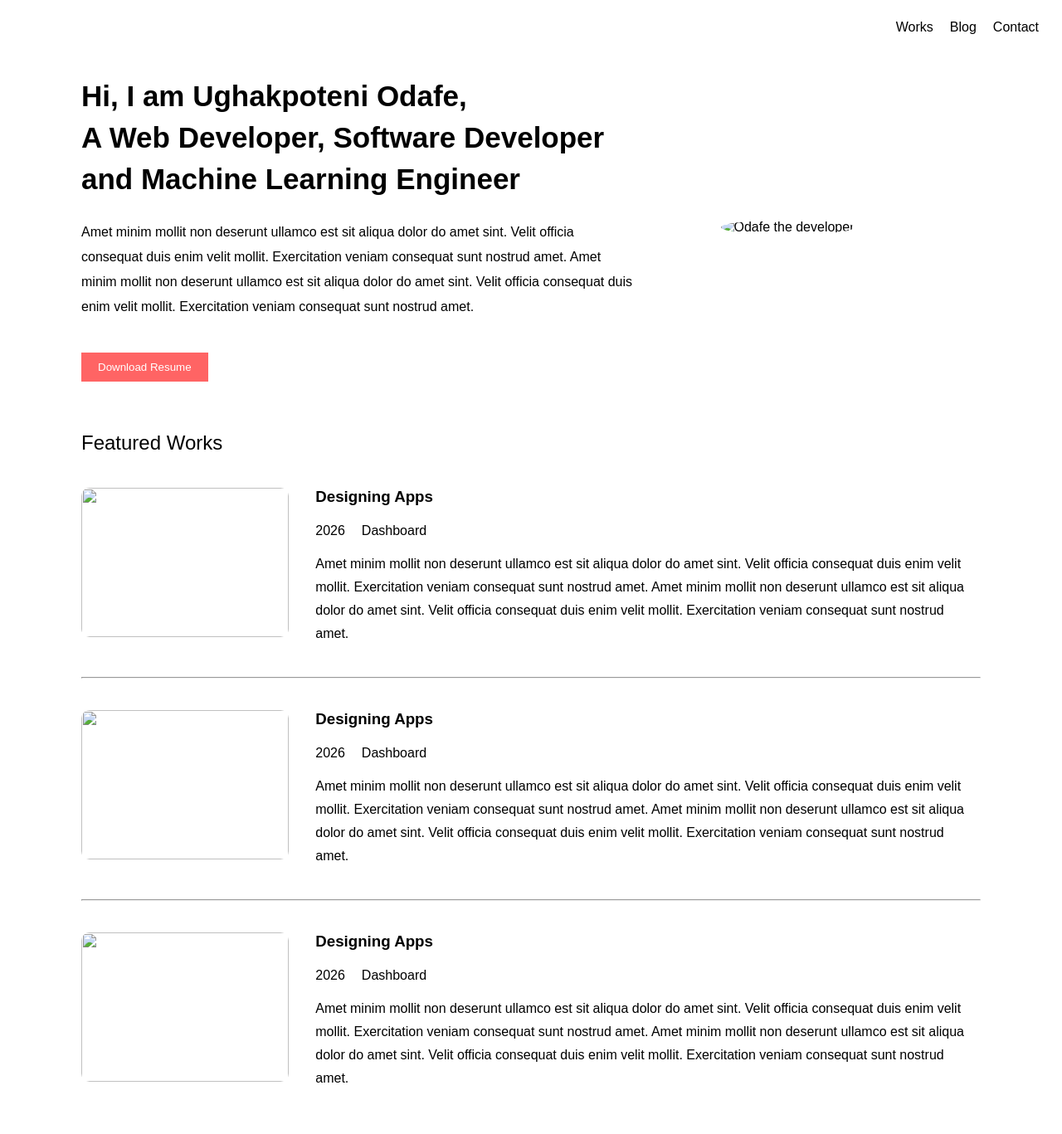
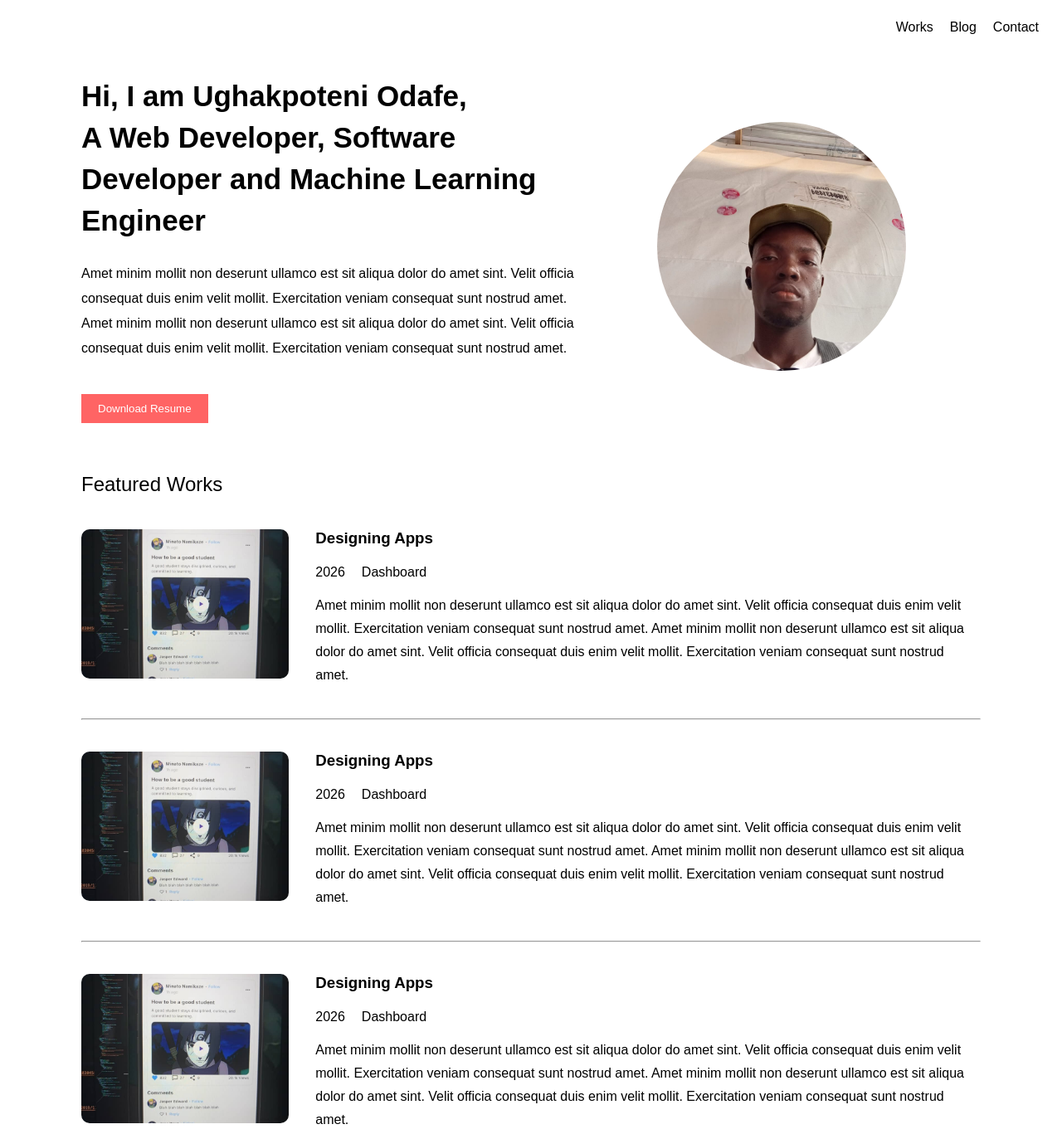
Before and after one commit to treasurecodes/portfolio, a plain HTML site: page index.html in a window 1280 px wide. Shown: the top 1367 px of the page at 83% size. Drawn offline with Linux system fonts and the light colour scheme; files that its build step writes are made by us from their sources.

Commit message:
Update image paths in index.html

```diff
--- a/index.html
+++ b/index.html
@@ -4,7 +4,7 @@
     <meta charset="UTF-8">
     <meta name="viewport" content="width=device-width, initial-scale=1.0">
     <title>Odafe Portfolio</title>
-    <link rel="stylesheet" href="./assets/styles.css">
+    <link rel="stylesheet" href="./styles.css">
 </head>
 <body>
     <header>
@@ -27,7 +27,7 @@
         </div>
 
           <div class="right">
-            <img src="./assets/dev.jpeg" alt="Odafe the developer" class="developer">
+            <img src="./dev.jpeg" alt="Odafe the developer" class="developer">
         </div>
 
       </div>
@@ -37,7 +37,7 @@
         <h2>Featured Works</h2>
       <div class="card">
         <div class="left">
-            <img src="./assets/classlink.jpeg" class="dev">
+            <img src="./classlink.jpeg" class="dev">
         </div>
         <div class="right">
             <h3>Designing Apps</h3>
@@ -54,7 +54,7 @@
 
        <div class="card">
         <div class="left">
-            <img src="./assets/classlink.jpeg" class="dev">
+            <img src="./classlink.jpeg" class="dev">
         </div>
         <div class="right">
             <h3>Designing Apps</h3>
@@ -71,7 +71,7 @@
 
        <div class="card">
         <div class="left">
-            <img src="./assets/classlink.jpeg" class="dev">
+            <img src="./classlink.jpeg" class="dev">
         </div>
         <div class="right">
             <h3>Designing Apps</h3>
```
